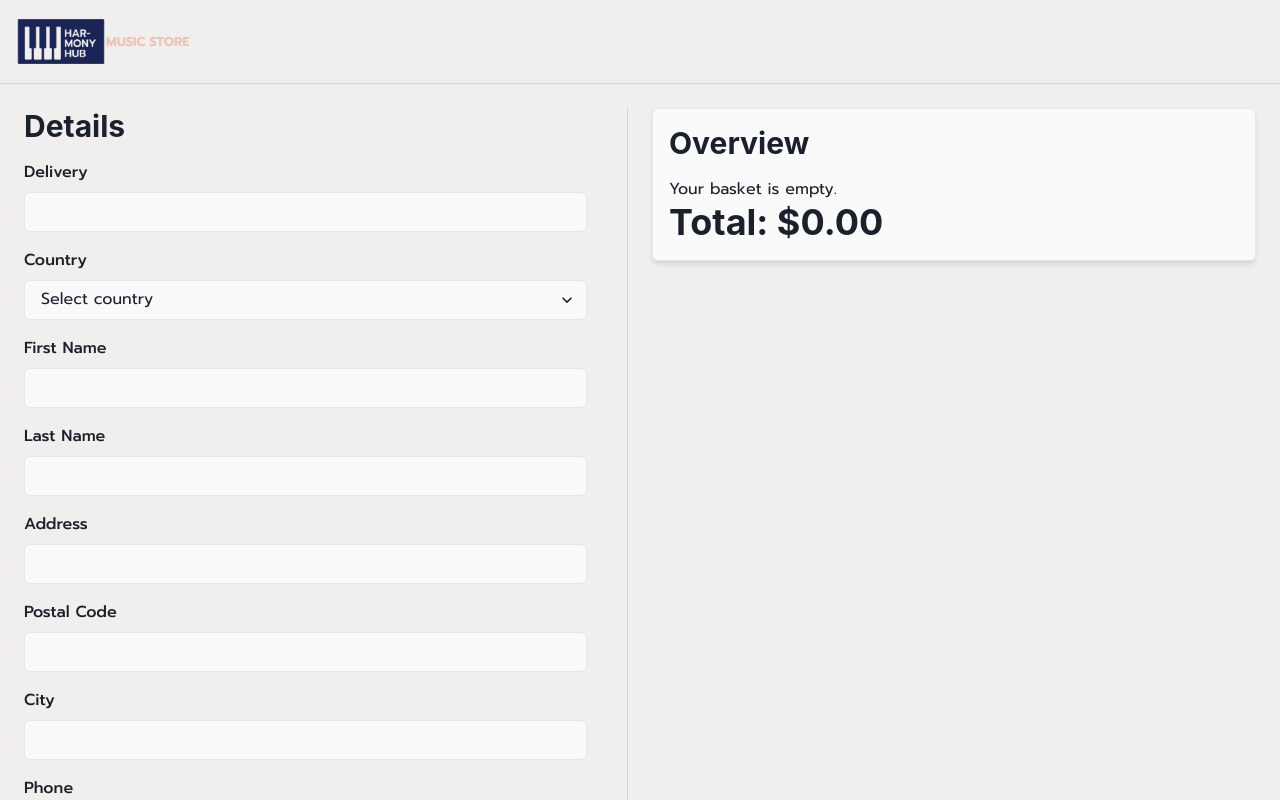
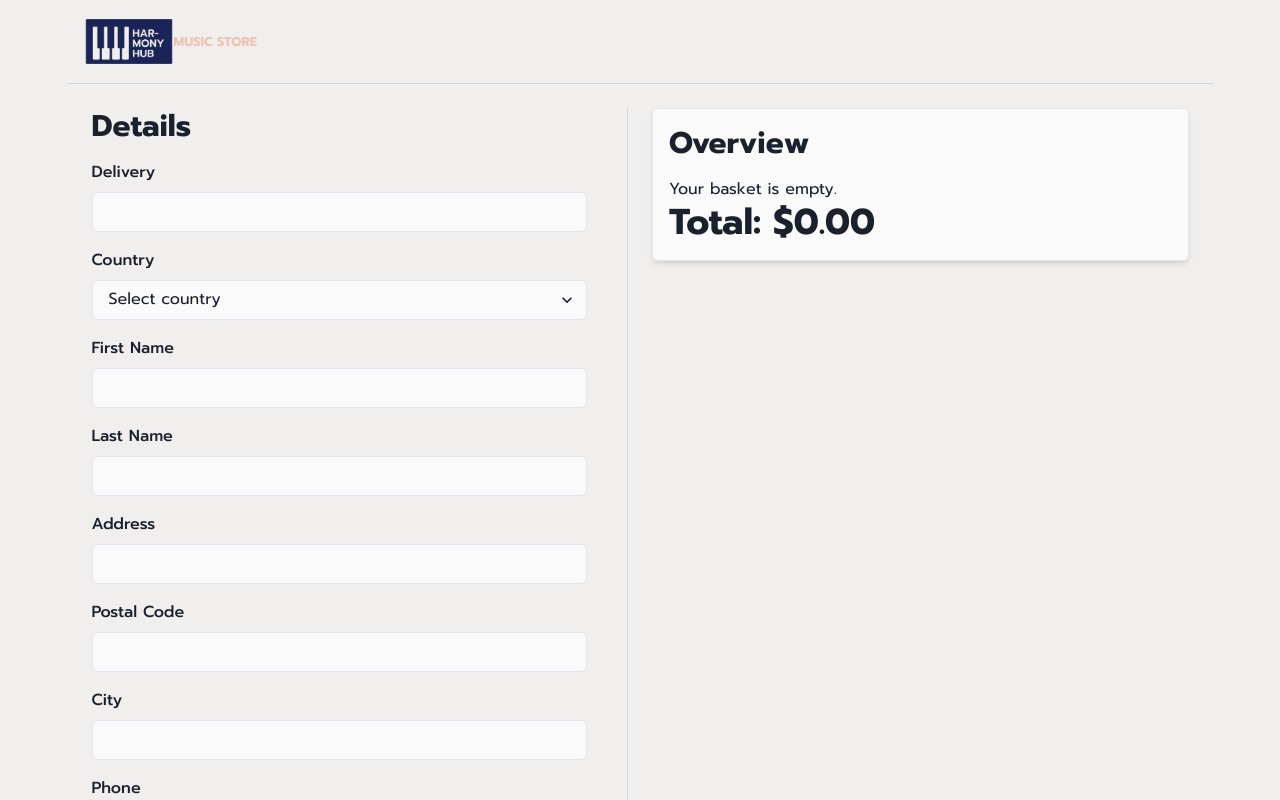
Before and after one commit to claudiooleite/monogram-project, a React (Create React App) app: page /checkout in a window 1280 px wide. Shown: the top 800 px of the page. Built offline with nearby package versions, Linux system fonts and the light colour scheme.

Commit message:
checkout component styled

```diff
--- /dev/null
+++ b/src/components/checkout/checkout.css
@@ -0,0 +1,24 @@
+.bkg-container {
+  background-color: #f0efed;
+  display: flex;
+  justify-content: center;
+  align-items: center;
+  min-height: 100vh;
+}
+
+.container-checkout {
+  max-width: 1145px;
+  display: flex;
+  flex-direction: column;
+  width: 100%;
+
+}
+
+.container > h2 {
+  font-family: "Prompt", sans-serif;
+}
+
+.chakra-heading.css-1dklj6k,
+.chakra-heading.css-q2ryjt {
+  font-family: "Prompt", sans-serif;
+}
--- a/src/pages/CheckOut.jsx
+++ b/src/pages/CheckOut.jsx
@@ -6,6 +6,7 @@ import BasketContext from '../hooks/basketContext';
 import Header from '../components/checkout/Header';
 import CheckoutForm from '../components/checkout/CheckoutForm';
 import OrderOverview from '../components/checkout/OrderOverview';
+import "../components/checkout/checkout.css"
 
 function CheckOut() {
     const { basket, total } = useContext(BasketContext);
@@ -47,7 +48,8 @@ function CheckOut() {
     });
 
     return (
-        <>
+        <div className='bkg-container'>
+            <div className='container-checkout'>
                 <Header />
                 <Grid templateColumns="1fr 1fr" gap={6} p={6} bg="#F0EFED">
                     <GridItem paddingRight="40px" borderRight="0.5px solid #CBD5E0">
@@ -87,7 +89,8 @@ function CheckOut() {
                         </ModalFooter>
                     </ModalContent>
                 </Modal>
-        </>
+            </div>
+        </div>
     );
 }
 
```
Lines whose indentation alone changed are shown as unchanged.
